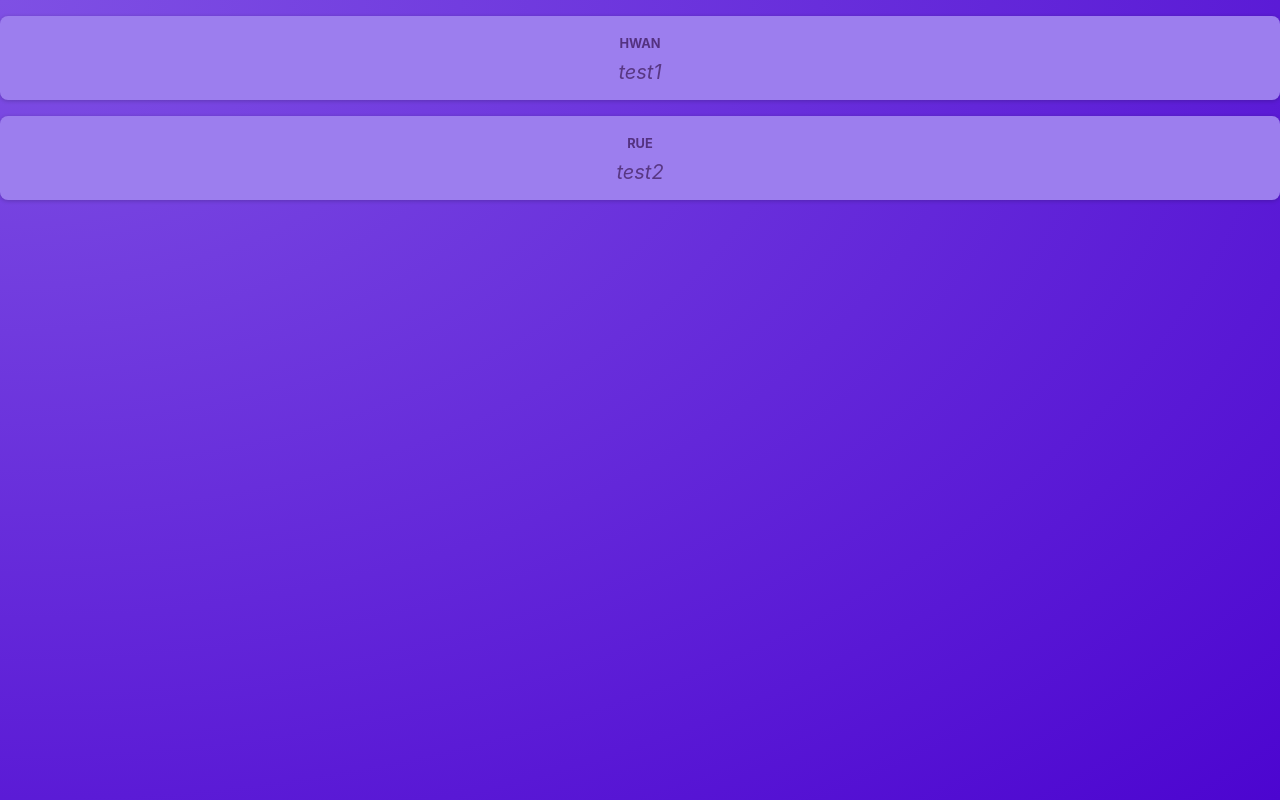
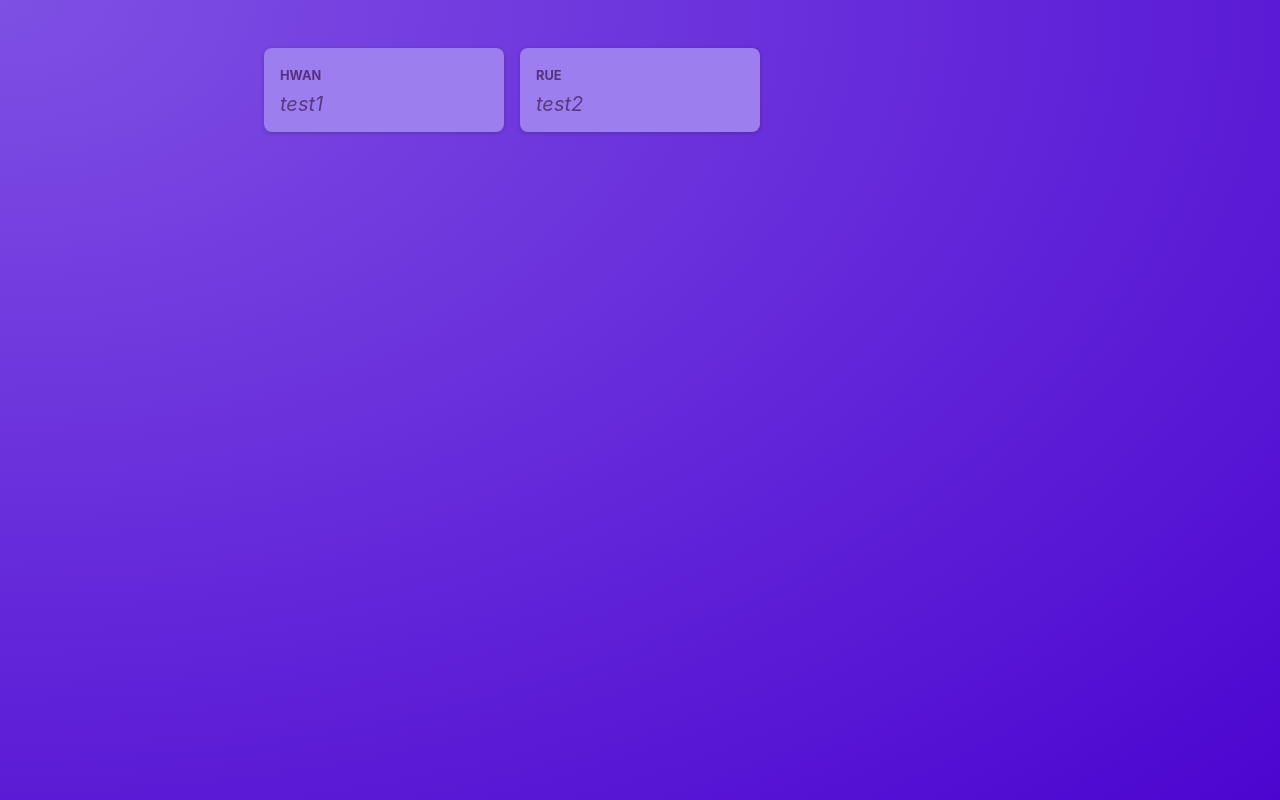
Before and after one commit to HwanKR/NextJS-udemy-study, a React (Vite) app in the folder starting-project/: page / in a window 1280 px wide. Built offline with nearby package versions, Linux system fonts and the light colour scheme.

Commit message:
Section 2-24 complete

```diff
--- a/starting-project/src/App.jsx
+++ b/starting-project/src/App.jsx
@@ -1,10 +1,10 @@
-import Post from './components/Post';
+// import Post from './components/Post';
+import PostsList from './components/PostsList';
 
 function App() {
   return (
     <main>
-      <Post author="hwan" body="test1" />
-      <Post author="rue" body="test2" />
+      <PostsList />
     </main>
   );
 }
--- a/starting-project/src/components/Post.jsx
+++ b/starting-project/src/components/Post.jsx
@@ -2,10 +2,10 @@ import classes from './Post.module.css';
 
 function Post(props) {
   return (
-    <div className={classes.post}>
+    <li className={classes.post}>
       <p className={classes.author}>{props.author}</p>
       <p className={classes.text}>{props.body}</p>
-    </div>
+    </li>
   );
 }
 
--- /dev/null
+++ b/starting-project/src/components/PostsList.jsx
@@ -0,0 +1,16 @@
+// import Post from './Post';
+import Post from './Post';
+import classes from './PostsList.module.css';
+
+function PostsList() {
+  return (
+    <>
+      <ul className={classes.posts}>
+        <Post author="hwan" body="test1" />
+        <Post author="rue" body="test2" />
+      </ul>
+    </>
+  );
+}
+
+export default PostsList;
--- /dev/null
+++ b/starting-project/src/components/PostsList.module.css
@@ -0,0 +1,10 @@
+.posts {
+  list-style: none;
+  max-width: 50rem;
+  margin: 1rem auto;
+  padding: 1rem 0;
+  display: grid;
+  gap: 1rem;
+  grid-template-columns: repeat(3, 30%);
+  justify-content: center;
+}
--- a/starting-project/src/index.css
+++ b/starting-project/src/index.css
@@ -18,6 +18,5 @@
 
 body {
   margin: 0;
-  text-align: center;
   color: #e6ddf9;
 }
```
